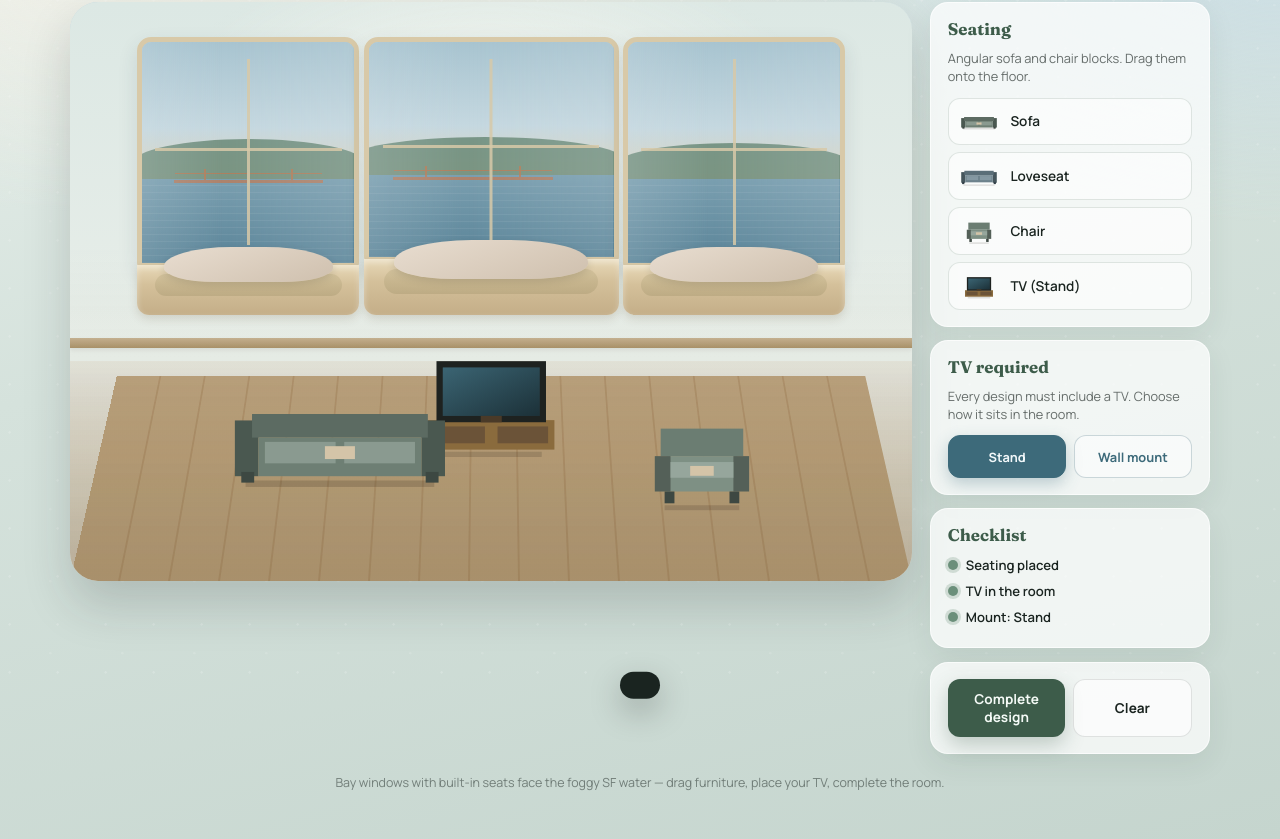
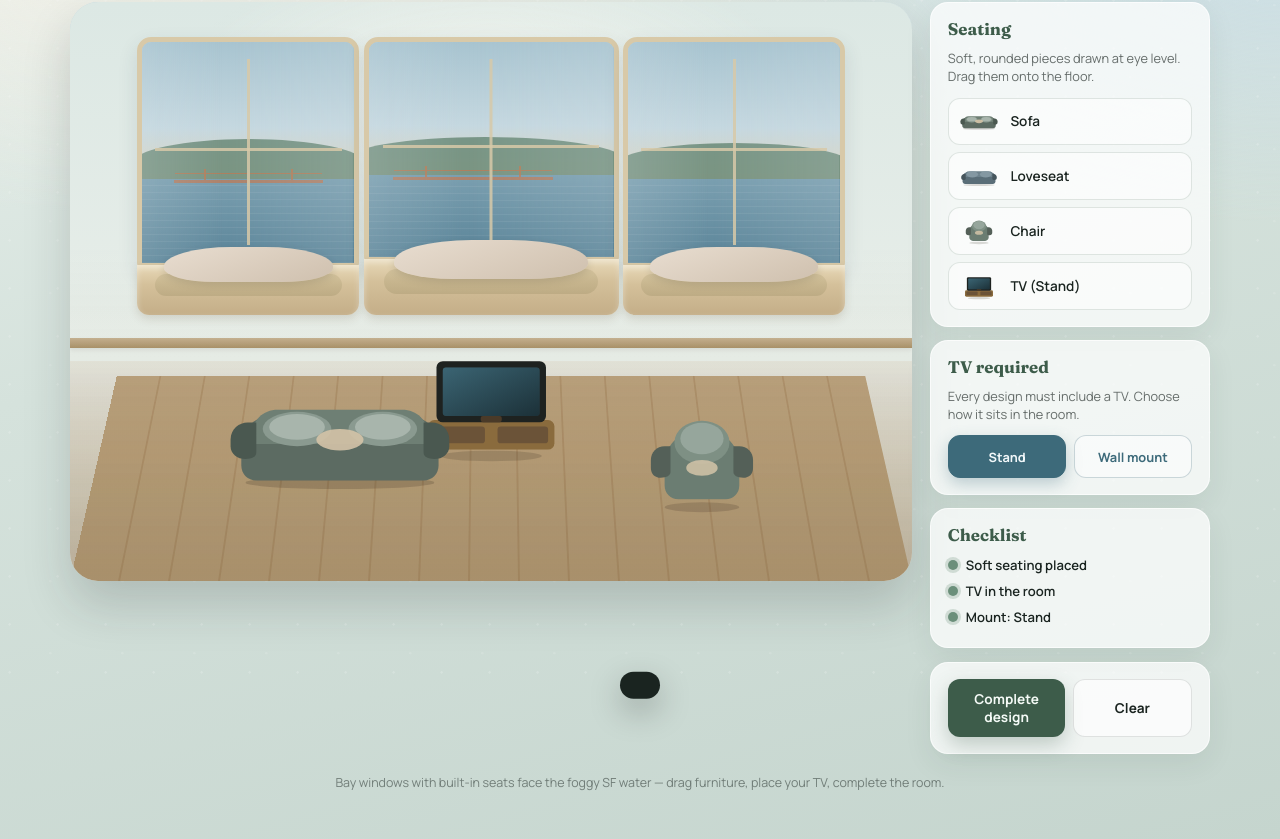
Before and after one commit to chrisqabydesign/livingroomdesign, a plain HTML site: page index.html in a window 1280 px wide. Shown: the part 110-949 px from the top of the page. Drawn offline with Linux system fonts and the light colour scheme.

Commit message:
Restore original furniture graphics
Revert the angular block redesign; keep bay windows and TV stand/wall mount.

Co-authored-by: chrisqabydesign <chrisqabydesign@users.noreply.github.com>

```diff
--- a/index.html
+++ b/index.html
@@ -672,7 +672,7 @@
         Living Room Studio
       </h1>
       <p class="tagline">
-        Arrange angular seating under San Francisco bay light. Every layout needs a TV — stand or wall mount.
+        Arrange soft seating under San Francisco bay light. Every layout needs a TV — stand or wall mount.
       </p>
     </header>
 
@@ -736,7 +736,7 @@
       <aside class="sidebar">
         <section class="panel">
           <h2>Seating</h2>
-          <p class="hint">Angular sofa and chair blocks. Drag them onto the floor.</p>
+          <p class="hint">Soft, rounded pieces drawn at eye level. Drag them onto the floor.</p>
           <div class="palette" id="palette"></div>
         </section>
 
@@ -752,7 +752,7 @@
         <section class="panel">
           <h2>Checklist</h2>
           <div class="status">
-            <div class="check" id="checkSeat"><span class="dot"></span> Seating placed</div>
+            <div class="check" id="checkSeat"><span class="dot"></span> Soft seating placed</div>
             <div class="check" id="checkTv"><span class="dot"></span> TV in the room</div>
             <div class="check" id="checkMode"><span class="dot"></span> Mount mode set</div>
           </div>
@@ -779,70 +779,66 @@
     const SVG = {
       sofa: `
         <svg viewBox="0 0 220 100" xmlns="http://www.w3.org/2000/svg">
-          <rect x="22" y="90" width="176" height="6" fill="rgba(40,30,20,0.18)"/>
-          <rect x="12" y="34" width="22" height="52" fill="#4a5850"/>
-          <rect x="186" y="34" width="22" height="52" fill="#4a5850"/>
-          <rect x="28" y="28" width="164" height="22" fill="#5c6b62"/>
-          <rect x="34" y="50" width="152" height="36" fill="#6e7f74"/>
-          <rect x="40" y="54" width="66" height="20" fill="#8a9a90"/>
-          <rect x="114" y="54" width="66" height="20" fill="#8a9a90"/>
-          <rect x="18" y="82" width="12" height="10" fill="#3d4842"/>
-          <rect x="190" y="82" width="12" height="10" fill="#3d4842"/>
-          <rect x="96" y="58" width="28" height="12" fill="#d4c4a8"/>
+          <ellipse cx="110" cy="92" rx="88" ry="6" fill="rgba(40,30,20,0.18)"/>
+          <path d="M18 58c0-16 12-28 28-28h128c16 0 28 12 28 28v18c0 8-6 14-14 14H32c-8 0-14-6-14-14V58z" fill="#5c6b62"/>
+          <path d="M28 48c0-14 10-24 24-24h116c14 0 24 10 24 24v8H28v-8z" fill="#6e7f74"/>
+          <ellipse cx="70" cy="42" rx="32" ry="16" fill="#8a9a90"/>
+          <ellipse cx="150" cy="42" rx="32" ry="16" fill="#8a9a90"/>
+          <ellipse cx="70" cy="40" rx="26" ry="12" fill="#a8b5ac"/>
+          <ellipse cx="150" cy="40" rx="26" ry="12" fill="#a8b5ac"/>
+          <path d="M22 70c-8 0-14-5-14-12v-6c0-10 8-16 16-16h8v28c0 4-4 6-10 6z" fill="#4a5850"/>
+          <path d="M198 70c8 0 14-5 14-12v-6c0-10-8-16-16-16h-8v28c0 4 4 6 10 6z" fill="#4a5850"/>
+          <ellipse cx="110" cy="52" rx="22" ry="10" fill="#d4c4a8" opacity="0.9"/>
         </svg>`,
       chair: `
         <svg viewBox="0 0 120 110" xmlns="http://www.w3.org/2000/svg">
-          <rect x="22" y="100" width="76" height="5" fill="rgba(40,30,20,0.16)"/>
-          <rect x="18" y="22" width="84" height="28" fill="#6b7d72"/>
-          <rect x="24" y="50" width="72" height="36" fill="#7e9084"/>
-          <rect x="12" y="50" width="16" height="36" fill="#546058"/>
-          <rect x="92" y="50" width="16" height="36" fill="#546058"/>
-          <rect x="28" y="56" width="64" height="16" fill="#96a69c"/>
-          <rect x="22" y="86" width="10" height="12" fill="#3d4842"/>
-          <rect x="88" y="86" width="10" height="12" fill="#3d4842"/>
-          <rect x="48" y="60" width="24" height="10" fill="#d4c4a8"/>
+          <ellipse cx="60" cy="102" rx="38" ry="5" fill="rgba(40,30,20,0.16)"/>
+          <path d="M22 58c0-18 14-32 30-32h16c16 0 30 14 30 32v22c0 8-6 14-14 14H36c-8 0-14-6-14-14V58z" fill="#6b7d72"/>
+          <ellipse cx="60" cy="36" rx="28" ry="22" fill="#7e9084"/>
+          <ellipse cx="60" cy="32" rx="22" ry="16" fill="#96a69c"/>
+          <path d="M18 72c-6 0-10-4-10-10v-8c0-8 6-14 14-14h6v26c0 4-4 6-10 6z" fill="#546058"/>
+          <path d="M102 72c6 0 10-4 10-10v-8c0-8-6-14-14-14h-6v26c0 4 4 6 10 6z" fill="#546058"/>
+          <ellipse cx="60" cy="62" rx="16" ry="8" fill="#d4c4a8" opacity="0.85"/>
         </svg>`,
       loveseat: `
         <svg viewBox="0 0 180 95" xmlns="http://www.w3.org/2000/svg">
-          <rect x="20" y="86" width="140" height="5" fill="rgba(40,30,20,0.16)"/>
-          <rect x="10" y="30" width="18" height="48" fill="#45555c"/>
-          <rect x="152" y="30" width="18" height="48" fill="#45555c"/>
-          <rect x="24" y="24" width="132" height="20" fill="#5a6e78"/>
-          <rect x="28" y="44" width="124" height="32" fill="#6d828c"/>
-          <rect x="34" y="48" width="52" height="18" fill="#8498a2"/>
-          <rect x="94" y="48" width="52" height="18" fill="#8498a2"/>
-          <rect x="14" y="74" width="10" height="10" fill="#334048"/>
-          <rect x="156" y="74" width="10" height="10" fill="#334048"/>
+          <ellipse cx="90" cy="88" rx="70" ry="5" fill="rgba(40,30,20,0.16)"/>
+          <path d="M16 55c0-14 10-24 24-24h100c14 0 24 10 24 24v16c0 7-5 12-12 12H28c-7 0-12-5-12-12V55z" fill="#5a6e78"/>
+          <path d="M26 46c0-12 8-20 20-20h88c12 0 20 8 20 20v6H26v-6z" fill="#6d828c"/>
+          <ellipse cx="60" cy="40" rx="26" ry="14" fill="#8498a2"/>
+          <ellipse cx="120" cy="40" rx="26" ry="14" fill="#8498a2"/>
+          <path d="M20 66c-6 0-10-4-10-9v-5c0-8 6-14 14-14h6v22c0 3-3 6-10 6z" fill="#45555c"/>
+          <path d="M160 66c6 0 10-4 10-9v-5c0-8-6-14-14-14h-6v22c0 3 3 6 10 6z" fill="#45555c"/>
         </svg>`,
       tvStand: `
         <svg viewBox="0 0 160 120" xmlns="http://www.w3.org/2000/svg">
-          <rect x="32" y="108" width="96" height="5" fill="rgba(40,30,20,0.16)"/>
-          <rect x="20" y="78" width="120" height="28" fill="#8a6b3d"/>
-          <rect x="26" y="84" width="48" height="16" fill="#6b5338"/>
-          <rect x="86" y="84" width="48" height="16" fill="#6b5338"/>
-          <rect x="28" y="22" width="104" height="58" fill="#1e2220"/>
-          <rect x="34" y="28" width="92" height="46" fill="#2a3538"/>
-          <rect x="34" y="28" width="92" height="46" fill="url(#screenGlow)" opacity="0.9"/>
+          <ellipse cx="80" cy="112" rx="48" ry="5" fill="rgba(40,30,20,0.16)"/>
+          <rect x="20" y="78" width="120" height="28" rx="6" fill="#8a6b3d"/>
+          <rect x="26" y="84" width="48" height="16" rx="3" fill="#6b5338"/>
+          <rect x="86" y="84" width="48" height="16" rx="3" fill="#6b5338"/>
+          <rect x="28" y="22" width="104" height="58" rx="6" fill="#1e2220"/>
+          <rect x="34" y="28" width="92" height="46" rx="3" fill="#2a3538"/>
+          <rect x="34" y="28" width="92" height="46" rx="3" fill="url(#screenGlow)" opacity="0.9"/>
           <defs>
             <linearGradient id="screenGlow" x1="0" y1="0" x2="1" y2="1">
               <stop offset="0%" stop-color="#3d6a7a"/>
               <stop offset="100%" stop-color="#1a3038"/>
             </linearGradient>
           </defs>
-          <rect x="70" y="74" width="20" height="6" fill="#4a3a28"/>
+          <rect x="70" y="74" width="20" height="6" rx="2" fill="#4a3a28"/>
         </svg>`,
       tvWall: `
         <svg viewBox="0 0 140 90" xmlns="http://www.w3.org/2000/svg">
-          <rect x="8" y="8" width="124" height="72" fill="#1e2220"/>
-          <rect x="14" y="14" width="112" height="60" fill="#2a3538"/>
-          <rect x="14" y="14" width="112" height="60" fill="url(#wallGlow)" opacity="0.95"/>
+          <rect x="8" y="8" width="124" height="72" rx="8" fill="#1e2220"/>
+          <rect x="14" y="14" width="112" height="60" rx="4" fill="#2a3538"/>
+          <rect x="14" y="14" width="112" height="60" rx="4" fill="url(#wallGlow)" opacity="0.95"/>
           <defs>
             <linearGradient id="wallGlow" x1="0" y1="0" x2="1" y2="1">
               <stop offset="0%" stop-color="#4a7a88"/>
               <stop offset="100%" stop-color="#1a2830"/>
             </linearGradient>
           </defs>
-          <rect x="62" y="80" width="16" height="4" fill="#3a3a3a" opacity="0.5"/>
+          <rect x="62" y="80" width="16" height="4" rx="1" fill="#3a3a3a" opacity="0.5"/>
         </svg>`
     };
 
@@ -1093,7 +1089,7 @@
       const tv = hasTv();
 
       if (!seats && !tv) {
-        toast("Add seating and a TV to complete your design.");
+        toast("Add soft seating and a TV to complete your design.");
         return;
       }
       if (!seats) {
@@ -1116,7 +1112,7 @@
       toast(
         tvPiece.mode === "wall"
           ? "Beautiful — wall-mounted TV under SF bay light."
-          : "Complete — console TV with seating by the bay windows."
+          : "Complete — console TV with soft seating by the bay windows."
       );
     });
 
```
Also changed, not shown: 1 other file.
